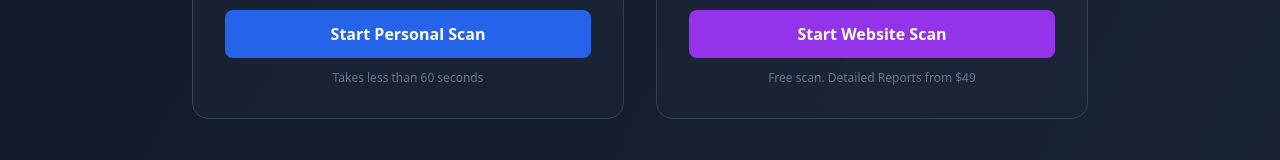
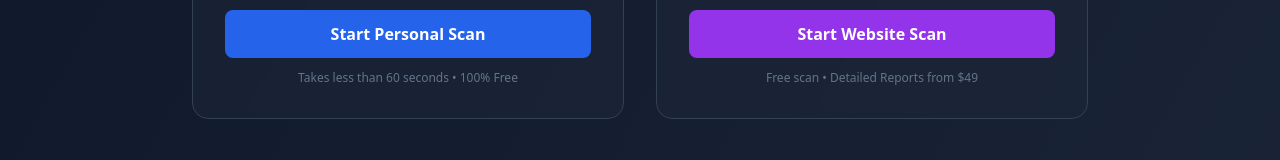
Before and after one commit to e46dream/scanmyprivacy, a Next.js app: page / in a window 1280 px wide. Shown: the part 612-772 px from the top of the page. Built offline with nearby package versions, Linux system fonts and the light colour scheme.

Commit message:
[BACKUP-010] Fixed subtitle punctuation - restored bullets
Timestamp: 2026-04-04 11:11:57

```diff
--- a/app/page.tsx
+++ b/app/page.tsx
@@ -36,7 +36,7 @@ export default function Home() {
               >
                 Start Personal Scan
               </Link>
-              <p className="text-xs text-slate-500 mt-3">Takes less than 60 seconds</p>
+              <p className="text-xs text-slate-500 mt-3">Takes less than 60 seconds • 100% Free</p>
             </div>
 
             {/* Website Side */}
@@ -52,7 +52,7 @@ export default function Home() {
               >
                 Start Website Scan
               </Link>
-              <p className="text-xs text-slate-500 mt-3">Free scan. Detailed Reports from $49</p>
+              <p className="text-xs text-slate-500 mt-3">Free scan • Detailed Reports from $49</p>
             </div>
           </div>
         </div>
```
Also changed, not shown: 1 other file (tests, documents, lock files or other folders).
